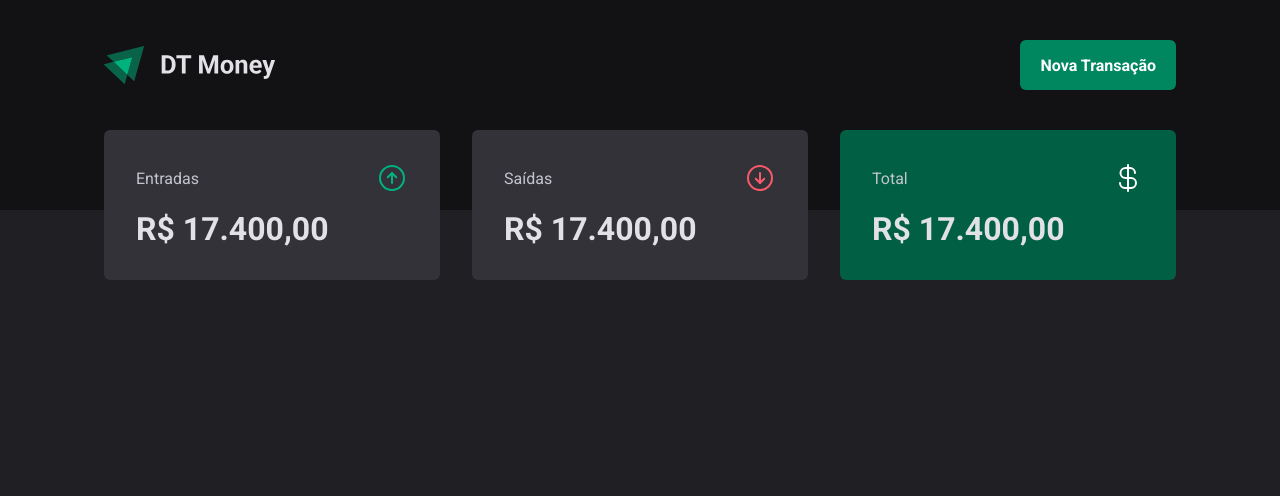
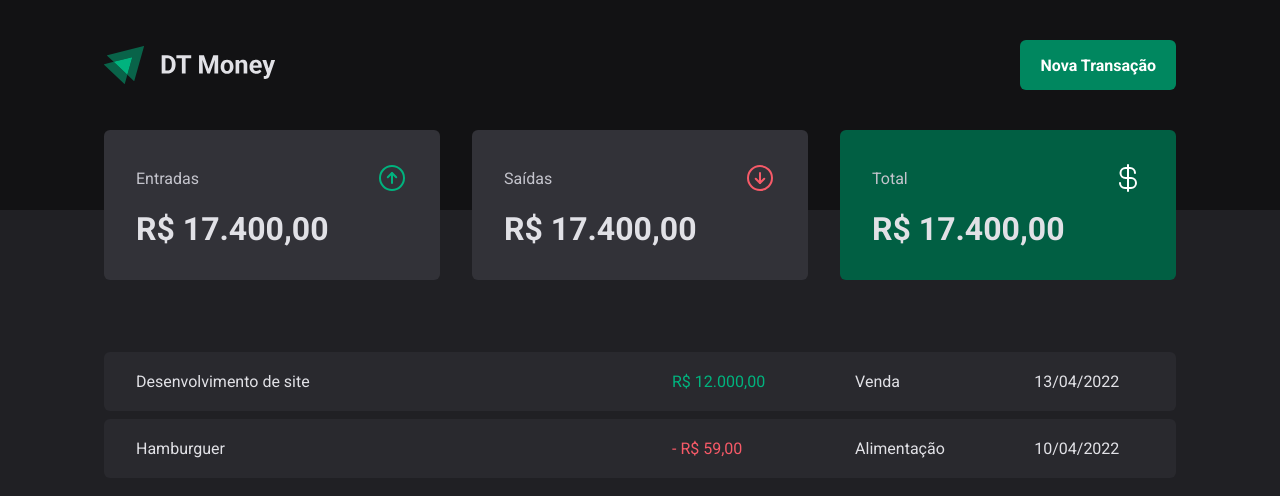
Before and after one commit to Anna-Luiza-Gusmao/dt-money, a React (Vite) app: page / in a window 1280 px wide. Shown: the top 496 px of the page. Built offline with nearby package versions, Linux system fonts and the light colour scheme.

Commit message:
AddedTransactionsTable

```diff
--- a/src/pages/Transactions/Transactions.tsx
+++ b/src/pages/Transactions/Transactions.tsx
@@ -1,11 +1,39 @@
 import { Header } from "../../components/Header"
 import { Summary } from "../../components/Summary"
+import { TransactionsContainer, TransactionsTable, PriceHighlight } from './styles'
 
-export function Transactions () {
+export function Transactions() {
     return (
         <>
             <Header />
             <Summary />
+
+            <TransactionsContainer>
+                <TransactionsTable>
+                    <tbody>
+                        <tr>
+                            <td width="50%">Desenvolvimento de site</td>
+                            <td>
+                                <PriceHighlight variant="income">
+                                    R$ 12.000,00
+                                </PriceHighlight>
+                            </td>
+                            <td>Venda</td>
+                            <td>13/04/2022</td>
+                        </tr>
+                        <tr>
+                            <td width="50%">Hamburguer</td>
+                            <td>
+                                <PriceHighlight variant="outcome">
+                                    - R$ 59,00
+                                </PriceHighlight>
+                            </td>
+                            <td>Alimentação</td>
+                            <td>10/04/2022</td>
+                        </tr>
+                    </tbody>
+                </TransactionsTable>
+            </TransactionsContainer>
         </>
     )
 }
--- a/src/pages/Transactions/styles.ts
+++ b/src/pages/Transactions/styles.ts
@@ -1 +1,38 @@
 import styled from "styled-components"
+
+export const TransactionsContainer = styled.main`
+    width: 100%;
+    max-width: 1120px;
+    margin: 4rem auto 0;
+    padding: 0 1.5rem;
+`
+
+export const TransactionsTable = styled.table`
+    width: 100%;
+    border-collapse: separate;
+    border-spacing: 0 0.5rem;
+    //margin-top:1.5rem;
+
+    td {
+        padding: 1.25rem 2rem;
+        background: ${props => props.theme["gray-700"]};
+
+        &:first-child {
+            border-top-left-radius: 6px;
+            border-bottom-left-radius: 6px;
+        }
+
+        &:last-child {
+            border-top-right-radius: 6px;
+            border-bottom-right-radius: 6px;
+        }
+    }
+`
+
+interface PriceHighlightProps {
+    variant: 'income' | 'outcome'
+}
+
+export const PriceHighlight = styled.span<PriceHighlightProps>`
+    color: ${props => props.variant === 'income' ? props.theme["green-300"] : props.theme["red-300"]}
+`
```
